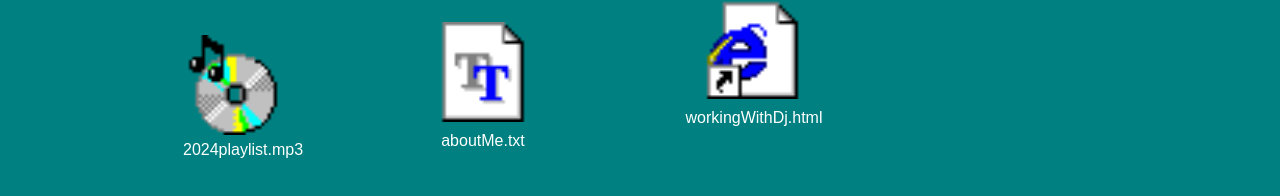
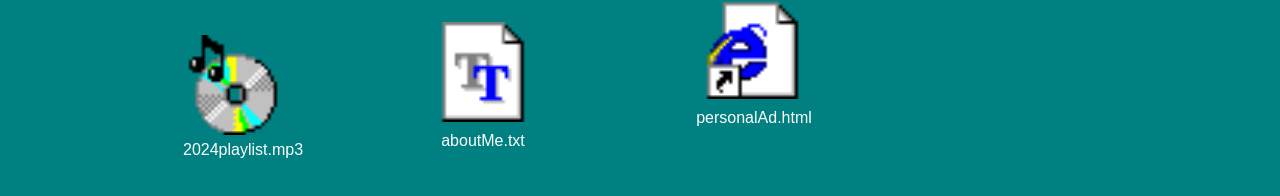
Before and after one commit to basilsage/personalwebsiteretro, a React (Create React App) app: page / in a window 1280 px wide. Shown: the part 144-340 px from the top of the page. Built offline with nearby package versions, Linux system fonts and the light colour scheme.

Commit message:
Changing name of notion page

```diff
--- a/src/App.js
+++ b/src/App.js
@@ -175,7 +175,7 @@ const App = () => {
           }} // Set size to 100px width and height
         >
           <img src={browserFileIcon} style={{ width: '100px', height: '100px' }}/>
-          <span style={{ color: 'white', fontFamily: 'Arial', marginTop: '10px', fontSize: '16px' }}>workingWithDj.html</span>
+          <span style={{ color: 'white', fontFamily: 'Arial', marginTop: '10px', fontSize: '16px' }}>personalAd.html</span>
         </div>
 
       </DraggableComponent>
```
